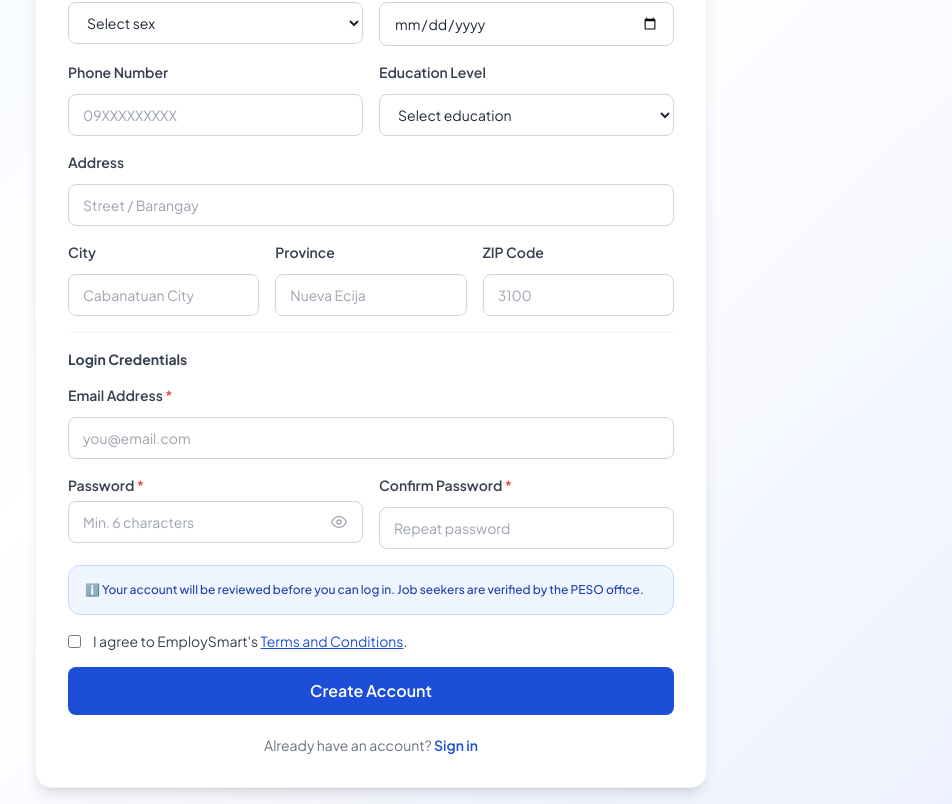
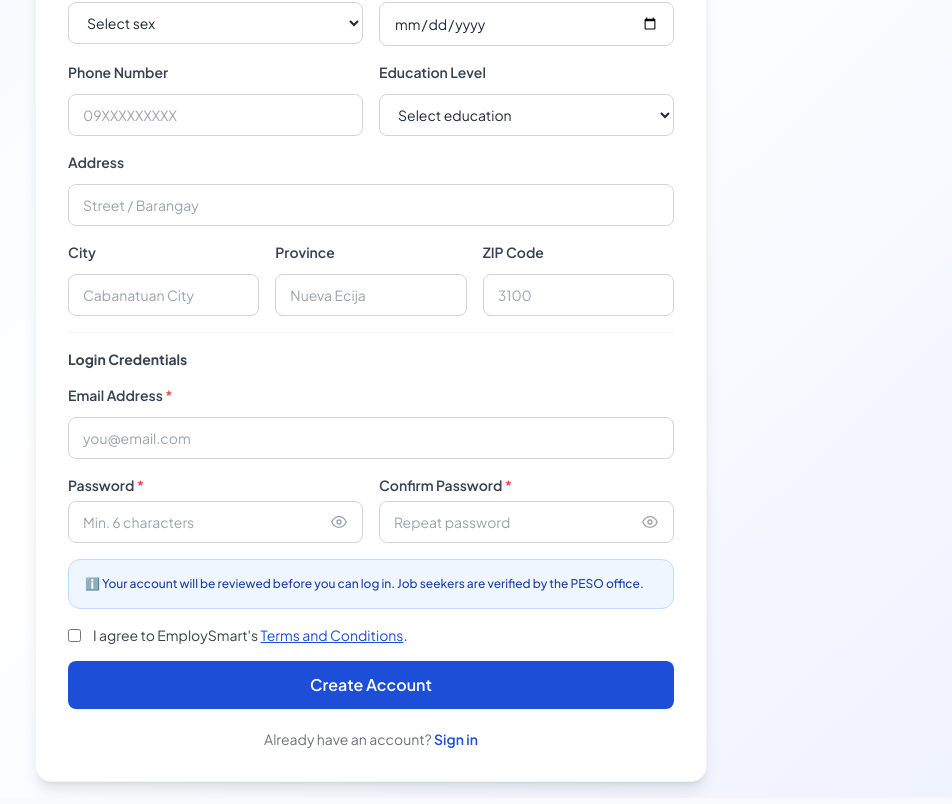
Before and after one commit to deguzmanshanmichael/EmploySmart, a React (Vite) app in the folder client/: page /register in a window 1280 px wide. Shown: the part 441-1245 px from the top of the page, without its empty margins (269-1221 px from the left). Built offline with nearby package versions, Linux system fonts and the light colour scheme.

Commit message:
fix: standardize password visibility controls

```diff
--- /dev/null
+++ b/client/src/components/PasswordField.jsx
@@ -0,0 +1,20 @@
+import { useState } from 'react'
+import { FiEye, FiEyeOff } from 'react-icons/fi'
+
+export default function PasswordField({ className = 'input', ...props }) {
+  const [visible, setVisible] = useState(false)
+
+  return (
+    <div className="relative">
+      <input {...props} type={visible ? 'text' : 'password'} className={`${className} pr-10`} />
+      <button
+        type="button"
+        onClick={() => setVisible((current) => !current)}
+        className="absolute right-3 top-1/2 -translate-y-1/2 p-1 text-gray-400 hover:text-gray-600"
+        aria-label={visible ? 'Hide password' : 'Show password'}
+      >
+        {visible ? <FiEyeOff size={16} /> : <FiEye size={16} />}
+      </button>
+    </div>
+  )
+}
--- a/client/src/pages/admin/RoleManagement.jsx
+++ b/client/src/pages/admin/RoleManagement.jsx
@@ -5,6 +5,7 @@ import { authService } from '../../services/authService'
 import api from '../../services/api'
 import toast from 'react-hot-toast'
 import { FiPlus, FiRefreshCw, FiArchive } from 'react-icons/fi'
+import PasswordField from '../../components/PasswordField'
 
 const STAFF_ROLES = ['peso', 'clcdo', 'admin']
 const roleBadge   = { peso:'badge-green', clcdo:'badge-yellow', admin:'badge-red' }
@@ -174,7 +175,7 @@ export default function RoleManagement() {
             </div>
             <div className="form-group">
               <label className="label">Password *</label>
-              <input type="password" className="input" value={form.password} onChange={e => set('password', e.target.value)} required />
+              <PasswordField value={form.password} onChange={e => set('password', e.target.value)} required autoComplete="new-password" />
             </div>
             <div className="grid grid-cols-2 gap-3">
               <div className="form-group">
--- a/client/src/pages/auth/Register.jsx
+++ b/client/src/pages/auth/Register.jsx
@@ -2,13 +2,12 @@ import { useState, useCallback } from 'react'
 import { Link, useNavigate } from 'react-router-dom'
 import { authService } from '../../services/authService'
 import { Modal } from '../../components/index'
+import PasswordField from '../../components/PasswordField'
 import toast from 'react-hot-toast'
-import { FiEye, FiEyeOff } from 'react-icons/fi'
 
 export default function Register() {
   const navigate  = useNavigate()
   const [loading, setLoading]   = useState(false)
-  const [showPass, setShowPass] = useState(false)
   const [errors, setErrors]     = useState({})
   const [showTerms, setShowTerms] = useState(false)
   const [form, setForm] = useState({
@@ -264,30 +263,20 @@ export default function Register() {
                 <div className="form-group">
                   <label className="label">Password <span className="text-red-500">*</span></label>
                   <div className="relative">
-                    <input
-                      type={showPass ? 'text' : 'password'}
+                    <PasswordField
                       className={`input pr-10 ${errors.password ? 'input-error' : ''}`}
                       placeholder="Min. 6 characters"
                       value={form.password}
                       onChange={e => set('password', e.target.value)}
                       autoComplete="new-password"
                     />
-                    <button
-                      type="button"
-                      tabIndex={-1}
-                      onClick={() => setShowPass(s => !s)}
-                      className="absolute right-3 top-1/2 -translate-y-1/2 text-gray-400 hover:text-gray-600 p-1"
-                    >
-                      {showPass ? <FiEyeOff size={16} /> : <FiEye size={16} />}
-                    </button>
                   </div>
                   {em('password')}
                 </div>
 
                 <div className="form-group">
                   <label className="label">Confirm Password <span className="text-red-500">*</span></label>
-                  <input
-                    type="password"
+                  <PasswordField
                     className={ic('confirm_password')}
                     placeholder="Repeat password"
                     value={form.confirm_password}
--- a/client/src/pages/auth/StaffLogin.jsx
+++ b/client/src/pages/auth/StaffLogin.jsx
@@ -2,13 +2,13 @@ import { useState } from 'react'
 import { Link, useNavigate } from 'react-router-dom'
 import { useAuth } from '../../context/AuthContext'
 import toast from 'react-hot-toast'
-import { FiMail, FiLock, FiEye, FiEyeOff } from 'react-icons/fi'
+import { FiMail, FiLock } from 'react-icons/fi'
+import PasswordField from '../../components/PasswordField'
 
 export default function StaffLogin() {
   const { login } = useAuth()
   const navigate = useNavigate()
   const [form, setForm] = useState({ email: '', password: '' })
-  const [showPass, setShowPass] = useState(false)
   const [loading, setLoading] = useState(false)
   const [error, setError] = useState('')
 
@@ -68,10 +68,7 @@ export default function StaffLogin() {
               <label className="label">Password</label>
               <div className="relative">
                 <FiLock className="absolute left-3.5 top-1/2 -translate-y-1/2 text-gray-400" size={16} />
-                <input type={showPass ? 'text' : 'password'} className="input pl-10 pr-10" placeholder="Enter your password" value={form.password} onChange={(e) => setForm((f) => ({ ...f, password: e.target.value }))} required autoComplete="current-password" />
-                <button type="button" onClick={() => setShowPass((s) => !s)} className="absolute right-3.5 top-1/2 -translate-y-1/2 text-gray-400 hover:text-gray-600">
-                  {showPass ? <FiEyeOff size={16} /> : <FiEye size={16} />}
-                </button>
+                <PasswordField className="input pl-10" placeholder="Enter your password" value={form.password} onChange={(e) => setForm((f) => ({ ...f, password: e.target.value }))} required autoComplete="current-password" />
               </div>
             </div>
             <button type="submit" disabled={loading} className="btn-primary w-full btn-lg mt-2">
--- a/client/src/pages/auth/UserLogin.jsx
+++ b/client/src/pages/auth/UserLogin.jsx
@@ -2,13 +2,13 @@ import { useState } from 'react'
 import { Link, useNavigate } from 'react-router-dom'
 import { useAuth } from '../../context/AuthContext'
 import toast from 'react-hot-toast'
-import { FiMail, FiLock, FiEye, FiEyeOff } from 'react-icons/fi'
+import { FiMail, FiLock } from 'react-icons/fi'
+import PasswordField from '../../components/PasswordField'
 
 export default function UserLogin() {
   const { login } = useAuth()
   const navigate = useNavigate()
   const [form, setForm] = useState({ email: '', password: '' })
-  const [showPass, setShowPass] = useState(false)
   const [loading, setLoading] = useState(false)
   const [error, setError] = useState('')
 
@@ -67,10 +67,7 @@ export default function UserLogin() {
               <label className="label">Password</label>
               <div className="relative">
                 <FiLock className="absolute left-3.5 top-1/2 -translate-y-1/2 text-gray-400" size={16} />
-                <input type={showPass ? 'text' : 'password'} className="input pl-10 pr-10" placeholder="Enter your password" value={form.password} onChange={(e) => setForm((f) => ({ ...f, password: e.target.value }))} required autoComplete="current-password" />
-                <button type="button" onClick={() => setShowPass((s) => !s)} className="absolute right-3.5 top-1/2 -translate-y-1/2 text-gray-400 hover:text-gray-600">
-                  {showPass ? <FiEyeOff size={16} /> : <FiEye size={16} />}
-                </button>
+                <PasswordField className="input pl-10" placeholder="Enter your password" value={form.password} onChange={(e) => setForm((f) => ({ ...f, password: e.target.value }))} required autoComplete="current-password" />
               </div>
             </div>
             <button type="submit" disabled={loading} className="btn-primary w-full btn-lg mt-2">
--- a/client/src/pages/jobseeker/Profile.jsx
+++ b/client/src/pages/jobseeker/Profile.jsx
@@ -1,5 +1,6 @@
 import { useState, useEffect, useRef } from 'react'
 import { useAuth } from '../../context/AuthContext'
+import PasswordField from '../../components/PasswordField'
 import { userService, resumeRecommendationService } from '../../services/index'
 import toast from 'react-hot-toast'
 import { FiSave, FiLock, FiUpload, FiUser, FiAward } from 'react-icons/fi'
@@ -288,7 +289,7 @@ export default function Profile() {
           {['current_password','new_password','confirm'].map(f => (
             <div key={f} className="form-group">
               <label className="label capitalize">{f.replace('_',' ')}</label>
-              <input type="password" className="input" value={passForm[f]} onChange={e => setPassForm(p => ({ ...p, [f]: e.target.value }))} />
+              <PasswordField value={passForm[f]} onChange={e => setPassForm(p => ({ ...p, [f]: e.target.value }))} autoComplete="new-password" />
             </div>
           ))}
           <button onClick={handleChangePassword} disabled={saving} className="btn-primary">
```
